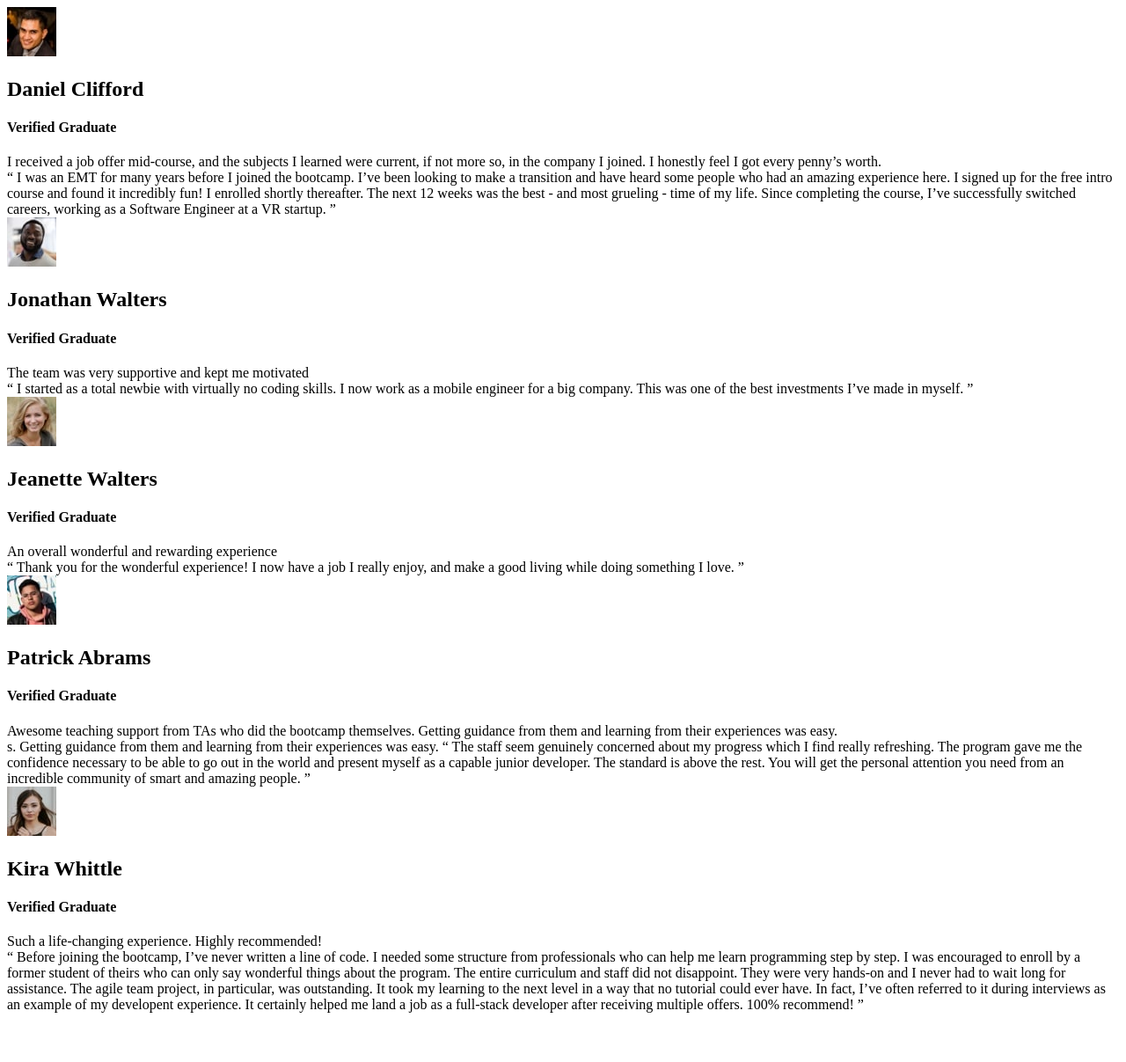
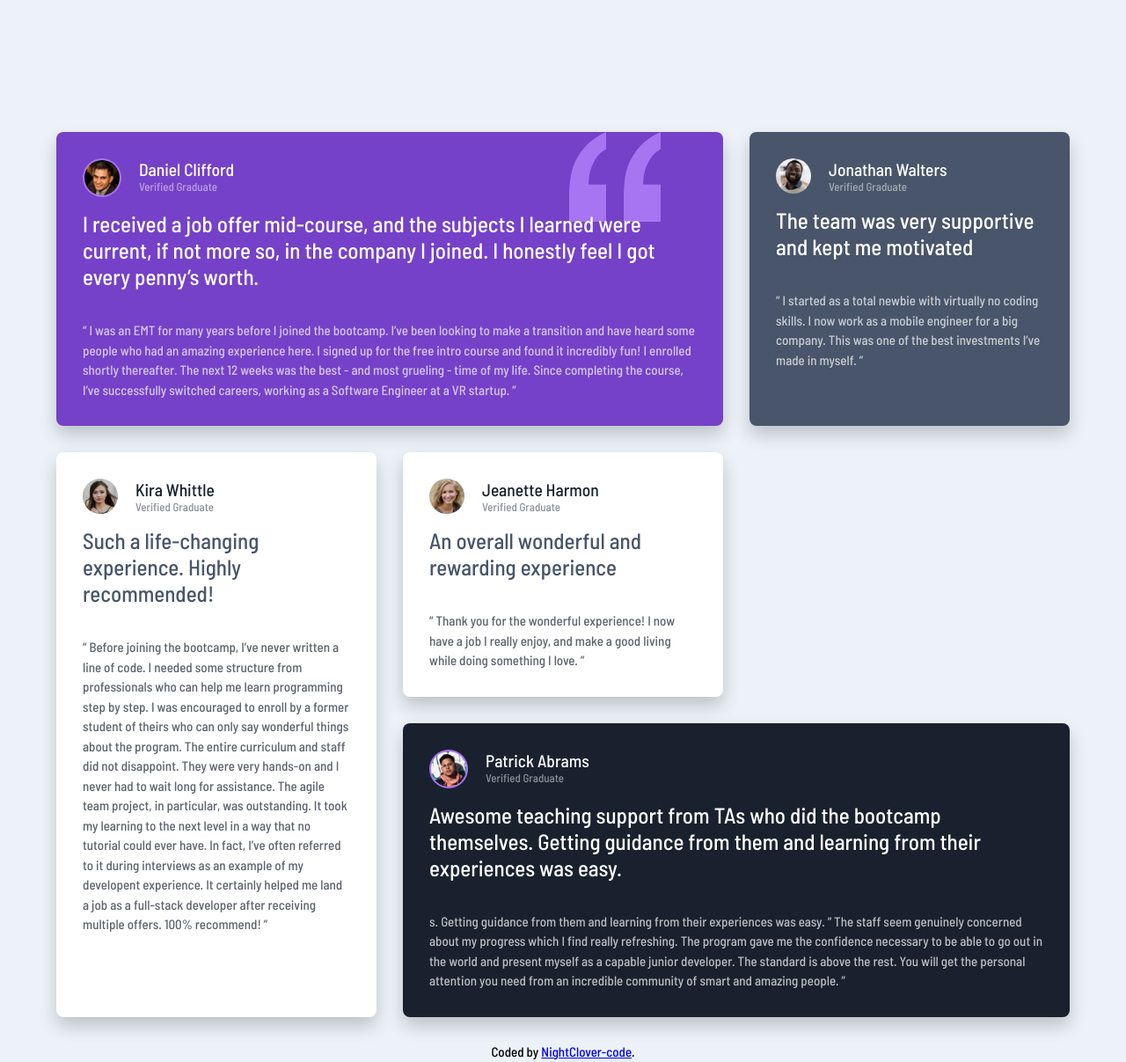
Before and after one commit to NightClover-code/Testimonials-grid-section, a plain HTML site: page index.html in a window 1280 px wide. Shown: the whole page at 88% size. Before the commit the page ends 1159 px from the top, so only its background shows below. Drawn offline with Linux system fonts and the light colour scheme.

Commit message:
completed the challenge

```diff
--- a/index.html
+++ b/index.html
@@ -10,131 +10,156 @@
       sizes="32x32"
       href="./images/favicon-32x32.png"
     />
+    <link rel="stylesheet" href="./src/css/app.css" />
     <title>Welcome | Testimonials Grid Section</title>
   </head>
   <body>
     <div class="app__container">
+      <div class="wrapper">
         <div class="testimonials__grid">
           <div class="card daniel__card">
+            <div class="card__content">
               <div class="identity">
                 <div class="avatar__container">
                   <div class="avatar">
                     <img src="./images/image-daniel.jpg" alt="" />
                   </div>
                 </div>
+                <div class="avatar__details">
                   <h2 class="name">Daniel Clifford</h2>
                   <h4>Verified Graduate</h4>
                 </div>
+              </div>
               <div class="opinion">
-            I received a job offer mid-course, and the subjects I learned were
-            current, if not more so, in the company I joined. I honestly feel I
-            got every penny’s worth.
+                I received a job offer mid-course, and the subjects I learned
+                were current, if not more so, in the company I joined. I
+                honestly feel I got every penny’s worth.
               </div>
               <div class="quote">
                 “ I was an EMT for many years before I joined the bootcamp. I’ve
-            been looking to make a transition and have heard some people who had
-            an amazing experience here. I signed up for the free intro course
-            and found it incredibly fun! I enrolled shortly thereafter. The next
-            12 weeks was the best - and most grueling - time of my life. Since
-            completing the course, I’ve successfully switched careers, working
-            as a Software Engineer at a VR startup. ”
+                been looking to make a transition and have heard some people who
+                had an amazing experience here. I signed up for the free intro
+                course and found it incredibly fun! I enrolled shortly
+                thereafter. The next 12 weeks was the best - and most grueling -
+                time of my life. Since completing the course, I’ve successfully
+                switched careers, working as a Software Engineer at a VR
+                startup. ”
+              </div>
             </div>
           </div>
           <div class="card jonathan__card">
+            <div class="card__content">
               <div class="identity">
                 <div class="avatar__container">
                   <div class="avatar">
                     <img src="./images/image-jonathan.jpg" alt="" />
                   </div>
                 </div>
+                <div class="avatar__details">
                   <h2 class="name">Jonathan Walters</h2>
                   <h4>Verified Graduate</h4>
+                </div>
               </div>
               <div class="opinion">
                 The team was very supportive and kept me motivated
               </div>
               <div class="quote">
-            “ I started as a total newbie with virtually no coding skills. I now
-            work as a mobile engineer for a big company. This was one of the
-            best investments I’ve made in myself. ”
+                “ I started as a total newbie with virtually no coding skills. I
+                now work as a mobile engineer for a big company. This was one of
+                the best investments I’ve made in myself. ”
+              </div>
+            </div>
+          </div>
+          <div class="card kira__card">
+            <div class="card__content">
+              <div class="identity">
+                <div class="avatar__container">
+                  <div class="avatar">
+                    <img src="./images/image-kira.jpg" alt="" />
+                  </div>
+                </div>
+                <div class="avatar__details">
+                  <h2 class="name">Kira Whittle</h2>
+                  <h4>Verified Graduate</h4>
+                </div>
+              </div>
+              <div class="opinion">
+                Such a life-changing experience. Highly recommended!
+              </div>
+              <div class="quote">
+                “ Before joining the bootcamp, I’ve never written a line of
+                code. I needed some structure from professionals who can help me
+                learn programming step by step. I was encouraged to enroll by a
+                former student of theirs who can only say wonderful things about
+                the program. The entire curriculum and staff did not disappoint.
+                They were very hands-on and I never had to wait long for
+                assistance. The agile team project, in particular, was
+                outstanding. It took my learning to the next level in a way that
+                no tutorial could ever have. In fact, I’ve often referred to it
+                during interviews as an example of my developent experience. It
+                certainly helped me land a job as a full-stack developer after
+                receiving multiple offers. 100% recommend! ”
+              </div>
             </div>
           </div>
           <div class="card jeanette__card">
+            <div class="card__content">
               <div class="identity">
                 <div class="avatar__container">
                   <div class="avatar">
                     <img src="./images/image-jeanette.jpg" alt="" />
                   </div>
                 </div>
-            <h2 class="name">Jeanette Walters</h2>
+                <div class="avatar__details">
+                  <h2 class="name">Jeanette Harmon</h2>
                   <h4>Verified Graduate</h4>
+                </div>
               </div>
               <div class="opinion">
                 An overall wonderful and rewarding experience
               </div>
               <div class="quote">
-            “ Thank you for the wonderful experience! I now have a job I really
-            enjoy, and make a good living while doing something I love. ”
+                “ Thank you for the wonderful experience! I now have a job I
+                really enjoy, and make a good living while doing something I
+                love. ”
+              </div>
             </div>
           </div>
           <div class="card patrick__card">
+            <div class="card__content">
               <div class="identity">
                 <div class="avatar__container">
                   <div class="avatar">
                     <img src="./images/image-patrick.jpg" alt="" />
                   </div>
                 </div>
+                <div class="avatar__details">
                   <h2 class="name">Patrick Abrams</h2>
                   <h4>Verified Graduate</h4>
                 </div>
+              </div>
               <div class="opinion">
-            Awesome teaching support from TAs who did the bootcamp themselves.
-            Getting guidance from them and learning from their experiences was
-            easy.
+                Awesome teaching support from TAs who did the bootcamp
+                themselves. Getting guidance from them and learning from their
+                experiences was easy.
               </div>
               <div class="quote">
-            s. Getting guidance from them and learning from their experiences
-            was easy. “ The staff seem genuinely concerned about my progress
-            which I find really refreshing. The program gave me the confidence
-            necessary to be able to go out in the world and present myself as a
-            capable junior developer. The standard is above the rest. You will
-            get the personal attention you need from an incredible community of
-            smart and amazing people. ”
-          </div>
-        </div>
-        <div class="card kira__card">
-          <div class="identity">
-            <div class="avatar__container">
-              <div class="avatar">
-                <img src="./images/image-kira.jpg" alt="" />
-              </div>
-            </div>
-            <h2 class="name">Kira Whittle</h2>
-            <h4>Verified Graduate</h4>
-          </div>
-          <div class="opinion">
-            Such a life-changing experience. Highly recommended!
-          </div>
-          <div class="quote">
-            “ Before joining the bootcamp, I’ve never written a line of code. I
-            needed some structure from professionals who can help me learn
-            programming step by step. I was encouraged to enroll by a former
-            student of theirs who can only say wonderful things about the
-            program. The entire curriculum and staff did not disappoint. They
-            were very hands-on and I never had to wait long for assistance. The
-            agile team project, in particular, was outstanding. It took my
-            learning to the next level in a way that no tutorial could ever
-            have. In fact, I’ve often referred to it during interviews as an
-            example of my developent experience. It certainly helped me land a
-            job as a full-stack developer after receiving multiple offers. 100%
-            recommend! ”
+                s. Getting guidance from them and learning from their
+                experiences was easy. “ The staff seem genuinely concerned about
+                my progress which I find really refreshing. The program gave me
+                the confidence necessary to be able to go out in the world and
+                present myself as a capable junior developer. The standard is
+                above the rest. You will get the personal attention you need
+                from an incredible community of smart and amazing people. ”
               </div>
             </div>
           </div>
-      <!-- <div class="attribution">
-      Challenge by <a href="https://www.frontendmentor.io?ref=challenge" target="_blank">Frontend Mentor</a>.
-      Coded by <a href="#">Your Name Here</a>.
-    </div> -->
+        </div>
+        <div class="attribution">
+          Coded by
+          <a href="https://github.com/NightClover-code">NightClover-code</a>.
+        </div>
+      </div>
     </div>
   </body>
 </html>
--- /dev/null
+++ b/src/sass/_attribution.scss
@@ -0,0 +1,5 @@
+.attribution {
+  margin: 30px auto;
+  text-align: center;
+  font-size: 15px;
+}
--- /dev/null
+++ b/src/sass/_card.scss
@@ -0,0 +1,38 @@
+.card {
+  border-radius: 8px;
+  padding: 30px;
+  box-shadow: 0px 10px 20px rgba(0, 0, 0, 0.2);
+  .card__content {
+    .identity {
+      display: flex;
+      .avatar__container {
+        display: flex;
+        justify-content: center;
+        place-items: center;
+        .avatar {
+          overflow: hidden;
+          height: 40px;
+          width: 40px;
+          img {
+            border-radius: 50%;
+            width: 100%;
+          }
+        }
+      }
+      .avatar__details {
+        display: flex;
+        flex-flow: column nowrap;
+        padding: 0 20px;
+      }
+    }
+    .opinion {
+      font-size: 25px;
+      padding: 15px 0;
+    }
+    .quote {
+      padding-top: 20px;
+      line-height: 1.5;
+      font-size: 15px;
+    }
+  }
+}
--- /dev/null
+++ b/src/sass/_daniel_card.scss
@@ -0,0 +1,35 @@
+.daniel__card {
+  position: relative;
+  background: url('/images/bg-pattern-quotation.svg') no-repeat top right
+      calc(5% + 3vw),
+    $moderate-violet;
+  .card__content {
+    .identity {
+      .avatar__container {
+        .avatar {
+          background-color: $moderate-violet-opaque;
+          border-radius: 50%;
+          padding: 2px;
+        }
+      }
+      .avatar__details {
+        .name {
+          color: $white;
+          font-weight: 500;
+        }
+        h4 {
+          color: $white;
+          opacity: 0.5;
+          font-weight: 500;
+        }
+      }
+    }
+    .opinion {
+      color: $white;
+    }
+    .quote {
+      color: $white;
+      opacity: 0.7;
+    }
+  }
+}
--- /dev/null
+++ b/src/sass/_jeanette_card.scss
@@ -0,0 +1,25 @@
+.jeanette__card {
+  background-color: $white;
+  .card__content {
+    .identity {
+      .avatar__details {
+        .name {
+          color: $very-dark-blackish-blue;
+          font-weight: 500;
+        }
+        h4 {
+          color: $very-dark-blackish-blue;
+          opacity: 0.5;
+          font-weight: 500;
+        }
+      }
+    }
+    .opinion {
+      color: $very-dark-grayish-blue;
+    }
+    .quote {
+      color: $very-dark-blackish-blue;
+      opacity: 0.7;
+    }
+  }
+}
--- /dev/null
+++ b/src/sass/_jonathan_card.scss
@@ -0,0 +1,25 @@
+.jonathan__card {
+  background-color: $very-dark-grayish-blue;
+  .card__content {
+    .identity {
+      .avatar__details {
+        .name {
+          color: $white;
+          font-weight: 500;
+        }
+        h4 {
+          color: $white;
+          opacity: 0.5;
+          font-weight: 500;
+        }
+      }
+    }
+    .opinion {
+      color: $white;
+    }
+    .quote {
+      color: $white;
+      opacity: 0.7;
+    }
+  }
+}
--- /dev/null
+++ b/src/sass/_kira_card.scss
@@ -0,0 +1,25 @@
+.kira__card {
+  background-color: $white;
+  .card__content {
+    .identity {
+      .avatar__details {
+        .name {
+          color: $very-dark-blackish-blue;
+          font-weight: 500;
+        }
+        h4 {
+          color: $very-dark-blackish-blue;
+          opacity: 0.5;
+          font-weight: 500;
+        }
+      }
+    }
+    .opinion {
+      color: $very-dark-grayish-blue;
+    }
+    .quote {
+      color: $very-dark-blackish-blue;
+      opacity: 0.7;
+    }
+  }
+}
--- /dev/null
+++ b/src/sass/_patrick_card.scss
@@ -0,0 +1,32 @@
+.patrick__card {
+  background-color: $very-dark-blackish-blue;
+  .card__content {
+    .identity {
+      .avatar__container {
+        .avatar {
+          background-color: $moderate-violet-opaque;
+          border-radius: 50%;
+          padding: 2px;
+        }
+      }
+      .avatar__details {
+        .name {
+          color: $white;
+          font-weight: 500;
+        }
+        h4 {
+          color: $white;
+          opacity: 0.5;
+          font-weight: 500;
+        }
+      }
+    }
+    .opinion {
+      color: $white;
+    }
+    .quote {
+      color: $white;
+      opacity: 0.7;
+    }
+  }
+}
--- a/src/sass/_testmonials_grid.scss
+++ b/src/sass/_testmonials_grid.scss
@@ -0,0 +1,27 @@
+.testimonials__grid {
+  margin-top: 150px;
+  grid-gap: 30px;
+  display: grid;
+  grid-template-rows: auto;
+  grid-template-columns: repeat(auto-fit, minmax(300px, 1fr));
+  .daniel__card {
+    grid-column: span 2;
+  }
+  .kira__card {
+    grid-row: span 2;
+  }
+  .patrick__card {
+    grid-column: span 2;
+  }
+}
+@media screen and (min-width: 200px) and (max-width: 640px) {
+  .testimonials__grid {
+    grid-template-columns: 1fr;
+    .daniel__card {
+      grid-column: span 1;
+    }
+    .patrick__card {
+      grid-column: span 1;
+    }
+  }
+}
--- a/src/sass/_variables.scss
+++ b/src/sass/_variables.scss
@@ -1,8 +1,9 @@
 //primary colors
 $moderate-violet: hsl(263, 55%, 52%);
-$very-dark-grayish-blue: blue: hsl(217, 19%, 35%);
+$moderate-violet-opaque: #a775f1;
+$very-dark-grayish-blue: hsl(217, 19%, 35%);
 $very-dark-blackish-blue: hsl(219, 29%, 14%);
 $white: hsl(0, 0%, 100%);
 //neutral colors
 $light-gray: hsl(0, 0%, 81%);
-$light-graysih-blue: hsl(210, 46%, 95%);
+$light-grayish-blue: hsl(210, 46%, 95%);
--- a/src/sass/app.scss
+++ b/src/sass/app.scss
@@ -1,4 +1,30 @@
+@import url('https://fonts.googleapis.com/css2?family=Barlow+Semi+Condensed:wght@500;700&display=swap');
 @import './variables';
 @import './testmonials_grid';
+@import './card';
+@import './daniel_card';
+@import './jeanette_card';
+@import './patrick_card';
+@import './jonathan_card';
+@import './kira_card';
+@import './attribution';
+* {
+  margin: 0;
+  padding: 0;
+  // box-sizing: border-box;
+}
 .app__container {
+  background-color: $light-grayish-blue;
+  overflow: hidden;
+  margin: auto;
+  min-height: 100vh;
+  font-size: 13px;
+  z-index: 0;
+  font-family: 'Barlow Semi Condensed', sans-serif;
+  .wrapper {
+    margin: auto;
+    min-width: 270px;
+    max-width: 1300px;
+    width: 90%;
+  }
 }
```
Also changed, not shown: src/css/app.css (added), src/css/jeanette_card.css (added), 2 other files. Lines whose indentation alone changed are shown as unchanged.
